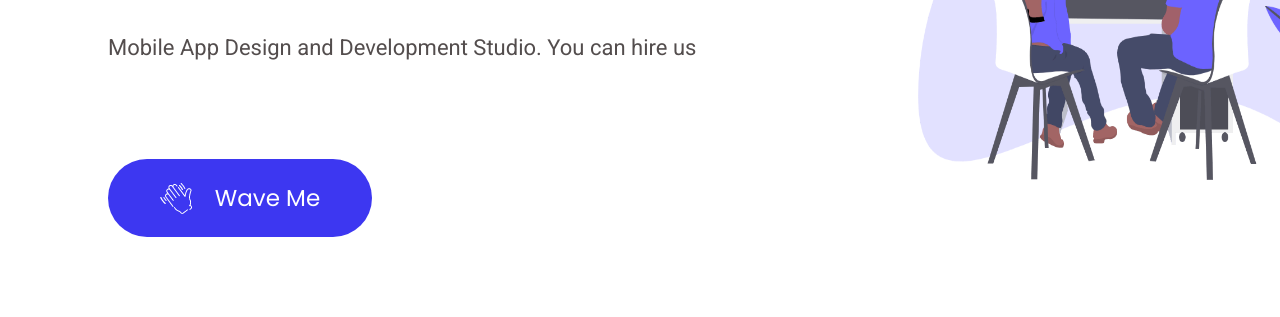
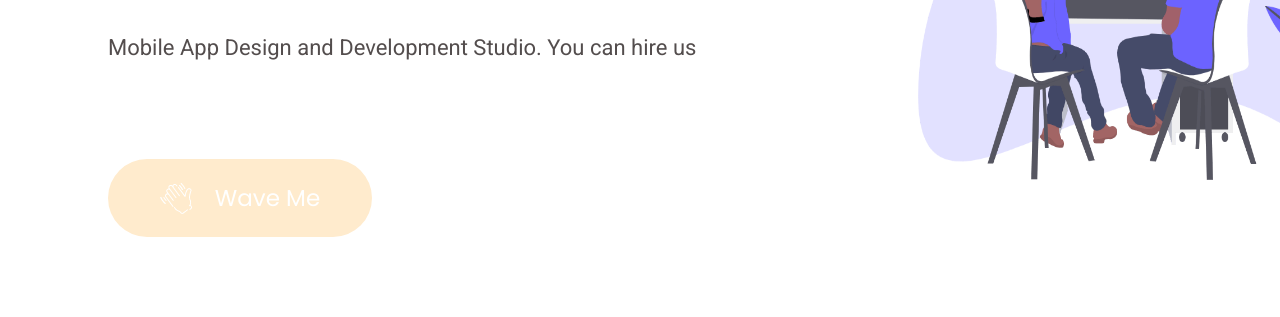
Before and after one commit to Nina-Tchumburidze/Lesson-7, a plain HTML site: page index.html in a window 1280 px wide. In both pictures the pointer is over the element "Wave Me". Shown: the part 473-790 px from the top of the page. Drawn offline with Linux system fonts and the light colour scheme.

Commit message:
Update style.css

```diff
--- a/css/style.css
+++ b/css/style.css
@@ -54,6 +54,10 @@
     align-items: center;
     display: flex;
     justify-content: center;
+}
+.waveme:hover {
+    background-color: blanchedalmond;
+    color: black;
 }
 .text-box {
     color: #FFFFFF;
```
